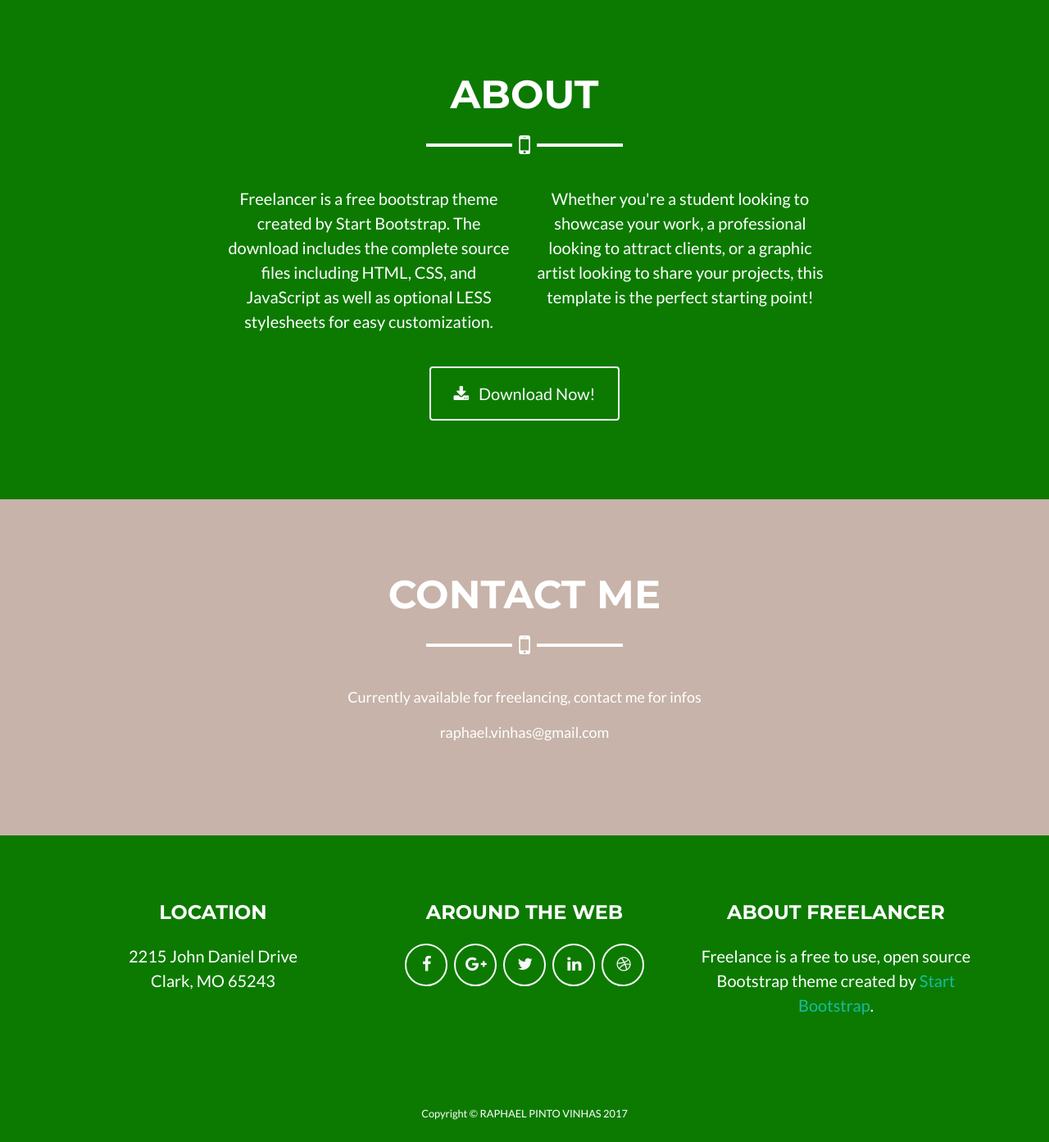
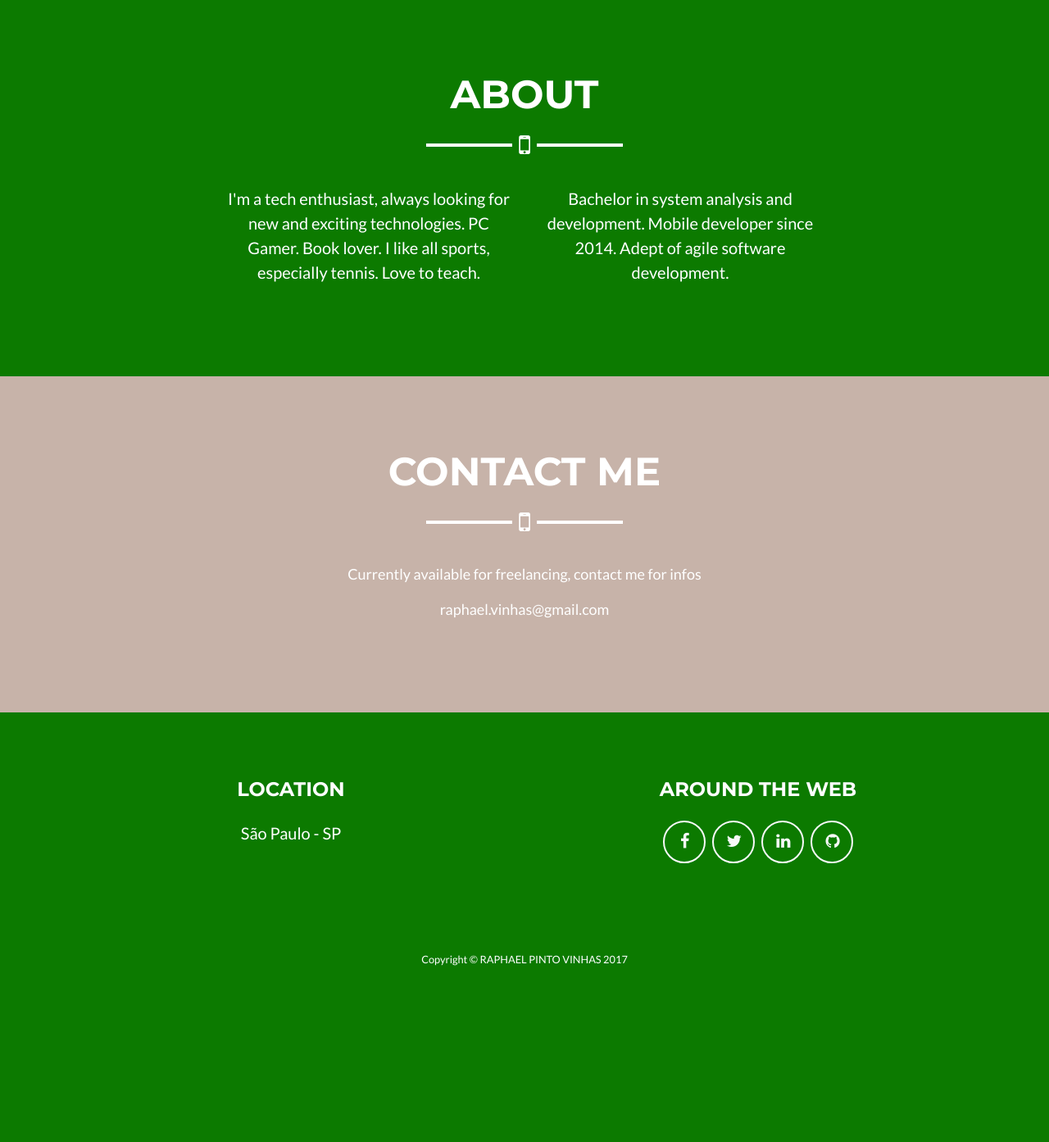
Before and after one commit to raphaelvinhas/raphaelvinhas.github.io, a PHP site: page / in a window 1280 px wide. Shown: the part 1619-3012 px from the top of the page at 82% size. After the commit the page ends 2797 px from the top, so only its background shows below. Run offline with PHP 8.4, Linux system fonts and the light colour scheme.

Commit message:
finished site

```diff
--- a/index.html
+++ b/index.html
@@ -8,7 +8,7 @@
     <meta name="description" content="">
     <meta name="author" content="">
 
-    <title>Freelancer - Start Bootstrap Theme</title>
+    <title>Raphael Vinhas</title>
 
     <!-- Bootstrap core CSS -->
     <link href="vendor/bootstrap/css/bootstrap.min.css" rel="stylesheet">
@@ -139,17 +139,11 @@
         <hr class="star-light mb-5">
         <div class="row">
           <div class="col-lg-4 ml-auto">
-            <p class="lead">Freelancer is a free bootstrap theme created by Start Bootstrap. The download includes the complete source files including HTML, CSS, and JavaScript as well as optional LESS stylesheets for easy customization.</p>
+            <p class="lead">I'm a tech enthusiast, always looking for new and exciting technologies. PC Gamer. Book lover. I like all sports, especially tennis. Love to teach.</p>
           </div>
           <div class="col-lg-4 mr-auto">
-            <p class="lead">Whether you're a student looking to showcase your work, a professional looking to attract clients, or a graphic artist looking to share your projects, this template is the perfect starting point!</p>
+            <p class="lead">Bachelor in system analysis and development. Mobile developer since 2014. Adept of agile software development.</p>
           </div>
-        </div>
-        <div class="text-center mt-4">
-          <a class="btn btn-xl btn-outline-light" href="#">
-            <i class="fa fa-download mr-2"></i>
-            Download Now!
-          </a>
         </div>
       </div>
     </section>
@@ -172,45 +166,34 @@
     <footer class="footer text-center">
       <div class="container">
         <div class="row">
-          <div class="col-md-4 mb-5 mb-lg-0">
+          <div class="col-md-6 mb-5 mb-lg-0">
             <h4 class="text-uppercase mb-4">Location</h4>
-            <p class="lead mb-0">2215 John Daniel Drive
-              <br>Clark, MO 65243</p>
+            <p class="lead mb-0">São Paulo - SP</p>
           </div>
-          <div class="col-md-4 mb-5 mb-lg-0">
+          <div class="col-md-6 mb-5 mb-lg-0">
             <h4 class="text-uppercase mb-4">Around the Web</h4>
             <ul class="list-inline mb-0">
               <li class="list-inline-item">
-                <a class="btn btn-outline-light btn-social text-center rounded-circle" href="#">
+                <a class="btn btn-outline-light btn-social text-center rounded-circle" href="https://www.facebook.com/raphaelvinhas" target="_blank">
                   <i class="fa fa-fw fa-facebook"></i>
                 </a>
               </li>
               <li class="list-inline-item">
-                <a class="btn btn-outline-light btn-social text-center rounded-circle" href="#">
-                  <i class="fa fa-fw fa-google-plus"></i>
-                </a>
-              </li>
-              <li class="list-inline-item">
-                <a class="btn btn-outline-light btn-social text-center rounded-circle" href="#">
+                <a class="btn btn-outline-light btn-social text-center rounded-circle" href="https://twitter.com/raphaelvinhas" target="_blank">
                   <i class="fa fa-fw fa-twitter"></i>
                 </a>
               </li>
               <li class="list-inline-item">
-                <a class="btn btn-outline-light btn-social text-center rounded-circle" href="#">
+                <a class="btn btn-outline-light btn-social text-center rounded-circle" href="https://www.linkedin.com/in/raphaelvinhas/" target="_blank">
                   <i class="fa fa-fw fa-linkedin"></i>
                 </a>
               </li>
               <li class="list-inline-item">
-                <a class="btn btn-outline-light btn-social text-center rounded-circle" href="#">
-                  <i class="fa fa-fw fa-dribbble"></i>
+                <a class="btn btn-outline-light btn-social text-center rounded-circle" href="https://github.com/raphaelvinhas" target="_blank">
+                  <i class="fa fa-fw fa-github"></i>
                 </a>
               </li>
             </ul>
-          </div>
-          <div class="col-md-4">
-            <h4 class="text-uppercase mb-4">About Freelancer</h4>
-            <p class="lead mb-0">Freelance is a free to use, open source Bootstrap theme created by
-              <a href="http://startbootstrap.com">Start Bootstrap</a>.</p>
           </div>
         </div>
       </div>
@@ -240,10 +223,13 @@
         <div class="container text-center">
           <div class="row">
             <div class="col-lg-8 mx-auto">
-              <h2 class="text-secondary text-uppercase mb-0">Extra</h2>
-              <hr class="star-dark mb-5">
+              <h2 class="text-primary text-uppercase mb-0">Extra</h2>
+              <hr class="star-modal mb-5">
               <img class="img-fluid mb-5" src="img/portfolio/extra.png" alt="">
-              <p class="mb-5">Lorem ipsum dolor sit amet, consectetur adipisicing elit. Mollitia neque assumenda ipsam nihil, molestias magnam, recusandae quos quis inventore quisquam velit asperiores, vitae? Reprehenderit soluta, eos quod consequuntur itaque. Nam.</p>
+              <p class="mb-5 text-primary">E-commerce app for Extra store. </br>Maintenance of iOS, android and windows phone app.</p>
+              <p><a class="primary-link" target="_blank" href="https://itunes.apple.com/app/id430650221?icid=253389">Download iOS</a></p>
+              <p><a class="primary-link" target="_blank" href="https://play.google.com/store/apps/details?id=com.novapontocom.extra&hl=pt_BR">Download Android</a></p>
+              <p><a class="primary-link" target="_blank" href="https://www.microsoft.com/pt-br/store/p/extracombr/9nblggh084l9?rtc=1">Download Windows Phone</a></p>
               <a class="btn btn-primary btn-lg rounded-pill portfolio-modal-dismiss" href="#">
                 <i class="fa fa-close"></i>
                 Close Project</a>
@@ -262,10 +248,13 @@
         <div class="container text-center">
           <div class="row">
             <div class="col-lg-8 mx-auto">
-              <h2 class="text-secondary text-uppercase mb-0">Pontofrio</h2>
-              <hr class="star-dark mb-5">
+              <h2 class="text-primary text-uppercase mb-0">Pontofrio</h2>
+              <hr class="star-modal mb-5">
               <img class="img-fluid mb-5" src="img/portfolio/pontofrio.png" alt="">
-              <p class="mb-5">Lorem ipsum dolor sit amet, consectetur adipisicing elit. Mollitia neque assumenda ipsam nihil, molestias magnam, recusandae quos quis inventore quisquam velit asperiores, vitae? Reprehenderit soluta, eos quod consequuntur itaque. Nam.</p>
+              <p class="mb-5 text-primary">E-commerce app for Pontofrio store. </br>Development and maintenance of iOS, android and windows phone app.</p>
+              <p><a class="primary-link" target="_blank" href="https://itunes.apple.com/br/app/pontofrio-com/id414724783?mt=8">Download iOS</a></p>
+              <p><a class="primary-link" target="_blank" href="https://play.google.com/store/apps/details?id=com.sonyericsson.pontofrio&hl=pt_BR">Download Android</a></p>
+              <p><a class="primary-link" target="_blank" href="https://www.microsoft.com/pt-br/store/p/pontofriocom/9nblggh087np">Download Windows Phone</a></p>
               <a class="btn btn-primary btn-lg rounded-pill portfolio-modal-dismiss" href="#">
                 <i class="fa fa-close"></i>
                 Close Project</a>
@@ -284,10 +273,12 @@
         <div class="container text-center">
           <div class="row">
             <div class="col-lg-8 mx-auto">
-              <h2 class="text-secondary text-uppercase mb-0">Casas Bahia</h2>
-              <hr class="star-dark mb-5">
+              <h2 class="text-primary text-uppercase mb-0">Casas Bahia</h2>
+              <hr class="star-modal mb-5">
               <img class="img-fluid mb-5" src="img/portfolio/casasbahia.png" alt="">
-              <p class="mb-5">Lorem ipsum dolor sit amet, consectetur adipisicing elit. Mollitia neque assumenda ipsam nihil, molestias magnam, recusandae quos quis inventore quisquam velit asperiores, vitae? Reprehenderit soluta, eos quod consequuntur itaque. Nam.</p>
+              <p class="mb-5 text-primary">E-commerce app for Casas Bahia store. </br>Development and maintenance of iOS and android app.</p>
+              <p><a class="primary-link" target="_blank" href="https://itunes.apple.com/br/app/casas-bahia/id430647496?mt=8">Download iOS</a></p>
+              <p><a class="primary-link" target="_blank" href="https://play.google.com/store/apps/details?id=com.novapontocom.casasbahia&hl=pt_BR">Download Android</a></p>
               <a class="btn btn-primary btn-lg rounded-pill portfolio-modal-dismiss" href="#">
                 <i class="fa fa-close"></i>
                 Close Project</a>
@@ -306,10 +297,11 @@
         <div class="container text-center">
           <div class="row">
             <div class="col-lg-8 mx-auto">
-              <h2 class="text-secondary text-uppercase mb-0">Estaciona App</h2>
-              <hr class="star-dark mb-5">
+              <h2 class="text-primary text-uppercase mb-0">Estaciona App</h2>
+              <hr class="star-modal mb-5">
               <img class="img-fluid mb-5" src="img/portfolio/estaciona.png" alt="">
-              <p class="mb-5">Lorem ipsum dolor sit amet, consectetur adipisicing elit. Mollitia neque assumenda ipsam nihil, molestias magnam, recusandae quos quis inventore quisquam velit asperiores, vitae? Reprehenderit soluta, eos quod consequuntur itaque. Nam.</p>
+              <p class="mb-5 text-primary">App to buy parking time on the streets of São Paulo. </br>Development of the windows phone app</p>
+              <p><a class="primary-link" target="_blank" href="https://www.microsoft.com/pt-br/store/p/estaciona-app-zona-azul-digital-sp/9pksj1lbnkpz">Download Windows Phone</a></p>
               <a class="btn btn-primary btn-lg rounded-pill portfolio-modal-dismiss" href="#">
                 <i class="fa fa-close"></i>
                 Close Project</a>
@@ -328,10 +320,11 @@
         <div class="container text-center">
           <div class="row">
             <div class="col-lg-8 mx-auto">
-              <h2 class="text-secondary text-uppercase mb-0">Pizza Prime</h2>
-              <hr class="star-dark mb-5">
+              <h2 class="text-primary text-uppercase mb-0">Pizza Prime</h2>
+              <hr class="star-modal mb-5">
               <img class="img-fluid mb-5" src="img/portfolio/pizza.png" alt="">
-              <p class="mb-5">Lorem ipsum dolor sit amet, consectetur adipisicing elit. Mollitia neque assumenda ipsam nihil, molestias magnam, recusandae quos quis inventore quisquam velit asperiores, vitae? Reprehenderit soluta, eos quod consequuntur itaque. Nam.</p>
+              <p class="mb-5 text-primary">App for pizza prime customers to buy pizza. </br> Development of the iOS app</p>
+              <p><a class="primary-link" target="_blank" href="https://itunes.apple.com/br/app/pizzaprime-a-sua-pizza/id1141550430?mt=8">Download iOS</a></p>
               <a class="btn btn-primary btn-lg rounded-pill portfolio-modal-dismiss" href="#">
                 <i class="fa fa-close"></i>
                 Close Project</a>
@@ -350,10 +343,11 @@
         <div class="container text-center">
           <div class="row">
             <div class="col-lg-8 mx-auto">
-              <h2 class="text-secondary text-uppercase mb-0">Sonder</h2>
-              <hr class="star-dark mb-5">
+              <h2 class="text-primary text-uppercase mb-0">Sonder</h2>
+              <hr class="star-modal mb-5">
               <img class="img-fluid mb-5" src="img/portfolio/sonder.png" alt="">
-              <p class="mb-5">Lorem ipsum dolor sit amet, consectetur adipisicing elit. Mollitia neque assumenda ipsam nihil, molestias magnam, recusandae quos quis inventore quisquam velit asperiores, vitae? Reprehenderit soluta, eos quod consequuntur itaque. Nam.</p>
+              <p class="mb-5 text-primary">Travel planner app. </br> Development of the iOS app</p>
+              <p><a class="primary-link" target="_blank" href="https://itunes.apple.com/br/app/sonder/id1241463717?mt=8">Download iOS</a></p>
               <a class="btn btn-primary btn-lg rounded-pill portfolio-modal-dismiss" href="#">
                 <i class="fa fa-close"></i>
                 Close Project</a>
```
Also changed, not shown: css/freelancer.css (+26 -0 lines), img/profile.png (deleted), 3 other files.
